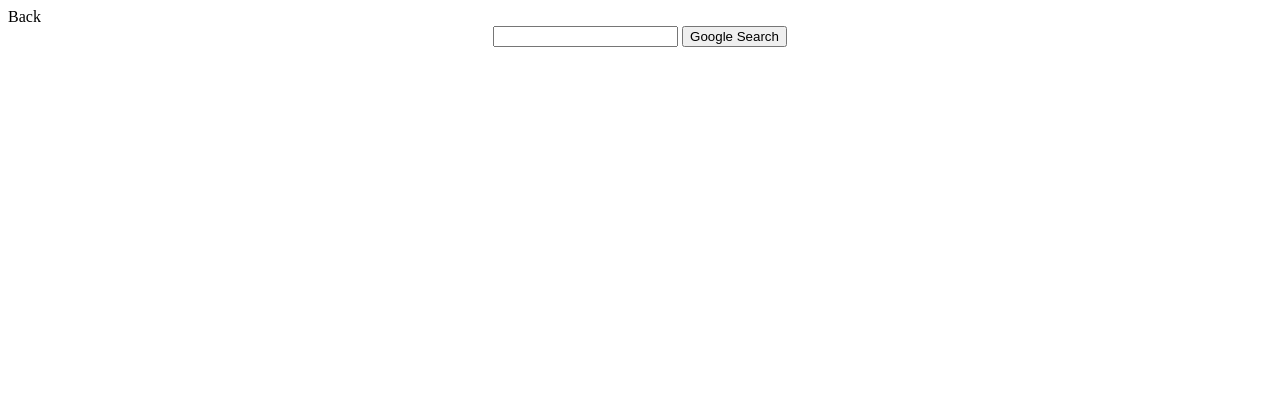
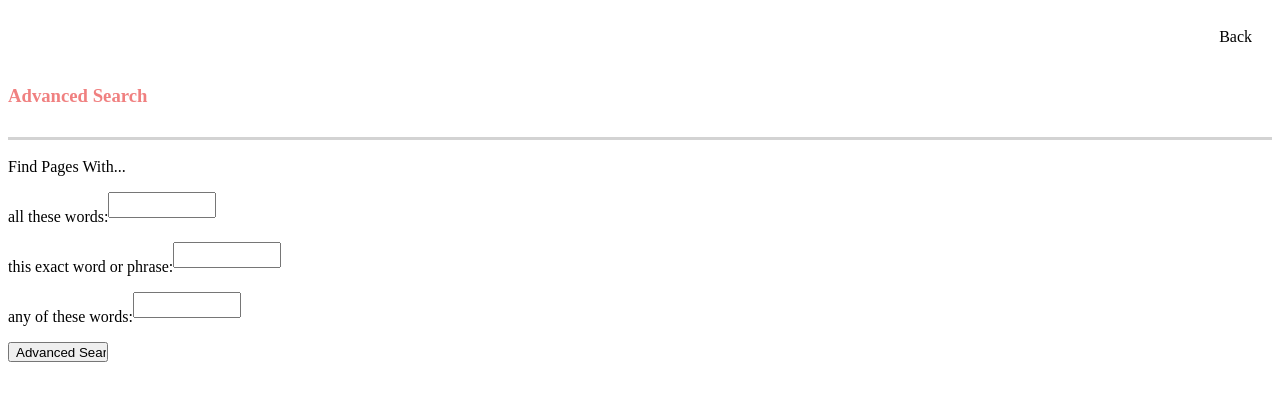
Before and after one commit to livinloikelarry/Search, a plain HTML site: page advancedSearch.html in a window 1280 px wide. Drawn offline with Linux system fonts and the light colour scheme.

Commit message:
added title and css to style input

```diff
--- a/advancedSearch.html
+++ b/advancedSearch.html
@@ -2,13 +2,58 @@
 <html>
   <head>
     <title>Search</title>
-    <link rel="stylesheet" href="styles.css" />
+    <style>
+      .links {
+        text-align: right;
+        padding: 20px 10px;
+      }
+      a {
+        text-decoration: none;
+        color: black;
+      }
+      .links > a {
+        margin: 0px 10px;
+      }
+      h3 {
+        color: lightcoral;
+        padding-bottom: 30px;
+        border-bottom: solid lightgray;
+      }
+      .advancedForm {
+        width: 50%;
+      }
+      form > div {
+        display: flex;
+        flex-direction: row;
+      }
+      form input {
+        height: 20px;
+        width: 100px;
+      }
+    </style>
   </head>
   <body>
-    <a href="index.html">Back</a>
-    <form action="https://google.com/search">
-      <input type="text" name="q" />
-      <input type="submit" value="Google Search" />
-    </form>
+    <div class="links">
+      <a href="index.html">Back</a>
+    </div>
+    <h3>Advanced Search</h3>
+    <p>Find Pages With...</p>
+    <div class="advancedForm">
+      <form action="https://google.com/search">
+        <div>
+          <p>all these words:</p>
+          <input type="text" name="q" />
+        </div>
+        <div>
+          <p>this exact word or phrase:</p>
+          <input type="text" name="q" />
+        </div>
+        <div>
+          <p>any of these words:</p>
+          <input type="text" name="q" />
+        </div>
+        <input type="submit" value="Advanced Search" />
+      </form>
+    </div>
   </body>
 </html>
```
